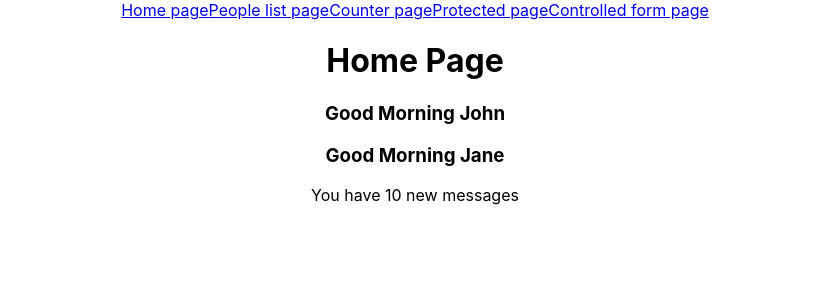
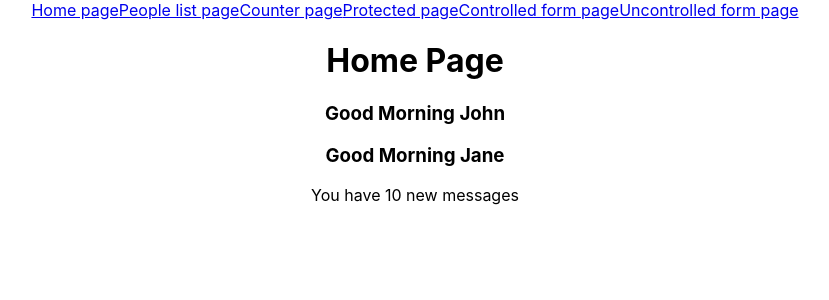
Before and after one commit to ashishjsharda/ReactComponents1, a React (Create React App) app: page / in a window 1280 px wide. Shown: the top 300 px of the page, without its empty margins (225-1054 px from the left). Built offline with nearby package versions, Linux system fonts and the light colour scheme.

Commit message:
Update index and app

```diff
--- a/src/App.js
+++ b/src/App.js
@@ -5,7 +5,9 @@ import {
     CounterButtonPage,
     PeopleListPage,
     NotFoundPage,
-    ProtectedPage, ControlledFormPage
+    ProtectedPage,
+    ControlledFormPage,
+    UnControlledFormPage
 
 } from './pages'
 function App() {
@@ -17,6 +19,7 @@ function App() {
                 <Link to="/counter">Counter page</Link>
                 <Link to="/protected">Protected page</Link>
                 <Link to="/controlled-form">Controlled form page</Link>
+                <Link to="/uncontrolled-form">Uncontrolled form page</Link>
                 <Routes>
                     <Route path="/" exact element={<HomePage />} />
                     <Route path="/counter/" exact element={<CounterButtonPage />} />
@@ -24,6 +27,7 @@ function App() {
                     <Route path="*" element={<NotFoundPage />} />
                     <Route path="/protected" element={<ProtectedPage />} />
                     <Route path={"/controlled-form"} element={<ControlledFormPage />} />
+                    <Route path={"/uncontrolled-form"} element={<UnControlledFormPage />} />
 
                 </Routes>
             </Router>
--- a/src/pages/index.js
+++ b/src/pages/index.js
@@ -4,3 +4,4 @@ export {PeopleListPage } from './PeopleListPage';
 export {NotFoundPage } from './NotFoundPage';
 export {ProtectedPage } from './ProtectedPage';
 export {ControlledFormPage } from './ControlledFormPage';
+export {UnControlledFormPage } from './UnControlledFormPage';
```
